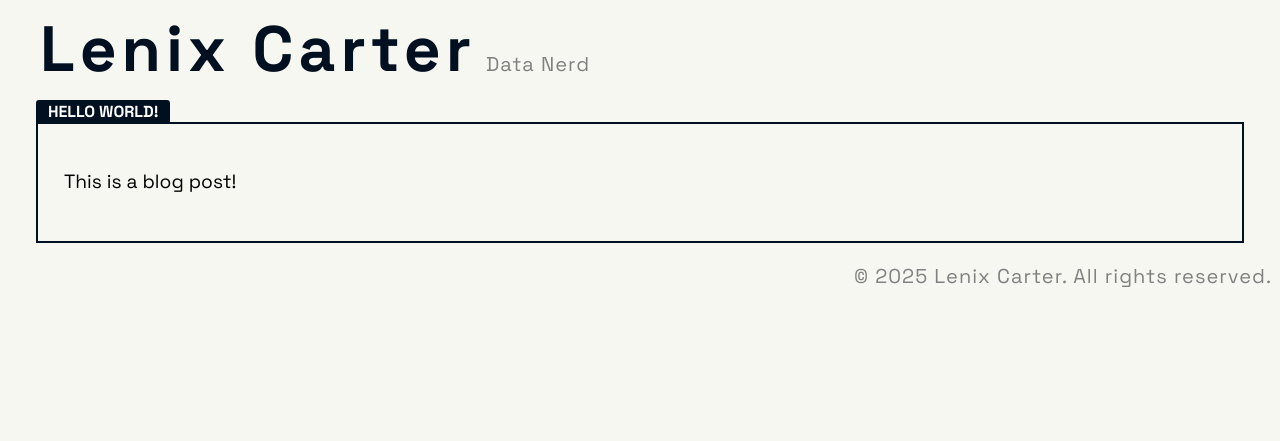
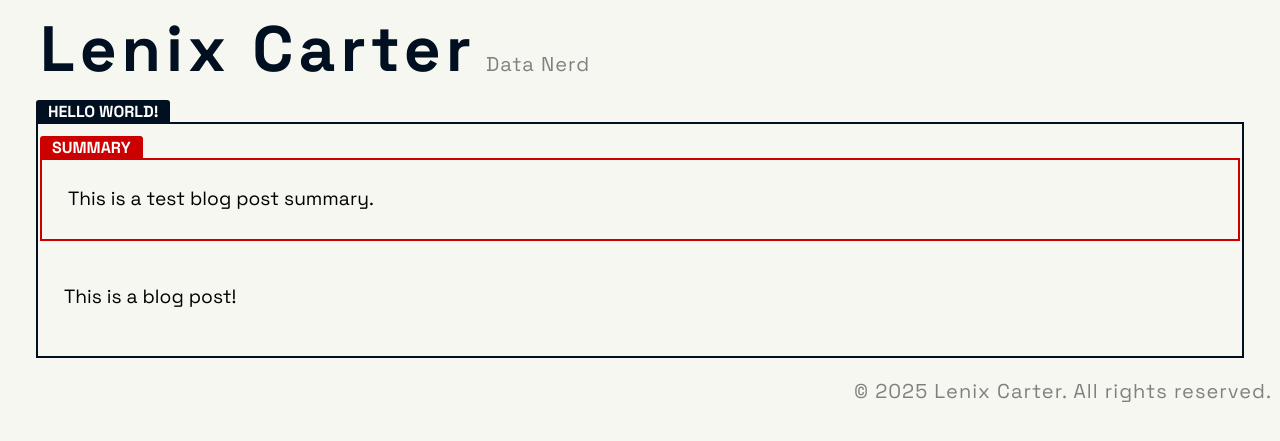
Before and after one commit to LenixC/LenixC.github.io, a Jekyll site: the page built from _posts/2025-09-11-hello-world.md, in a window 1280 px wide. Shown: the top 441 px of the page. Built offline with Jekyll 4.4.1, drawn with Linux system fonts in a browser that asks for light colours.

Commit message:
Added summary frontmatter as an option to blog format

```diff
--- a/_layouts/blog.html
+++ b/_layouts/blog.html
@@ -22,6 +22,14 @@
   <main>
       <div class="spec-box black">
       <div class="spec-tab"> {{ page.title }}</div>
+        {% if page.summary %}
+          <div class="spec-box red">
+          <div class="spec-tab"> Summary </div>
+            <div class="spec-content">
+                {{ page.summary }}
+            </div>
+          </div>
+        {% endif %}
         <div class="spec-content">
             {{ content }}
         </div>
--- a/_posts/2025-09-11-hello-world.md
+++ b/_posts/2025-09-11-hello-world.md
@@ -1,6 +1,7 @@
 ---
 layout: blog
 title: "Hello World!"
+summary: "This is a test blog post summary."
 ---
 
 This is a blog post!
```
Also changed, not shown: 1 other file.
